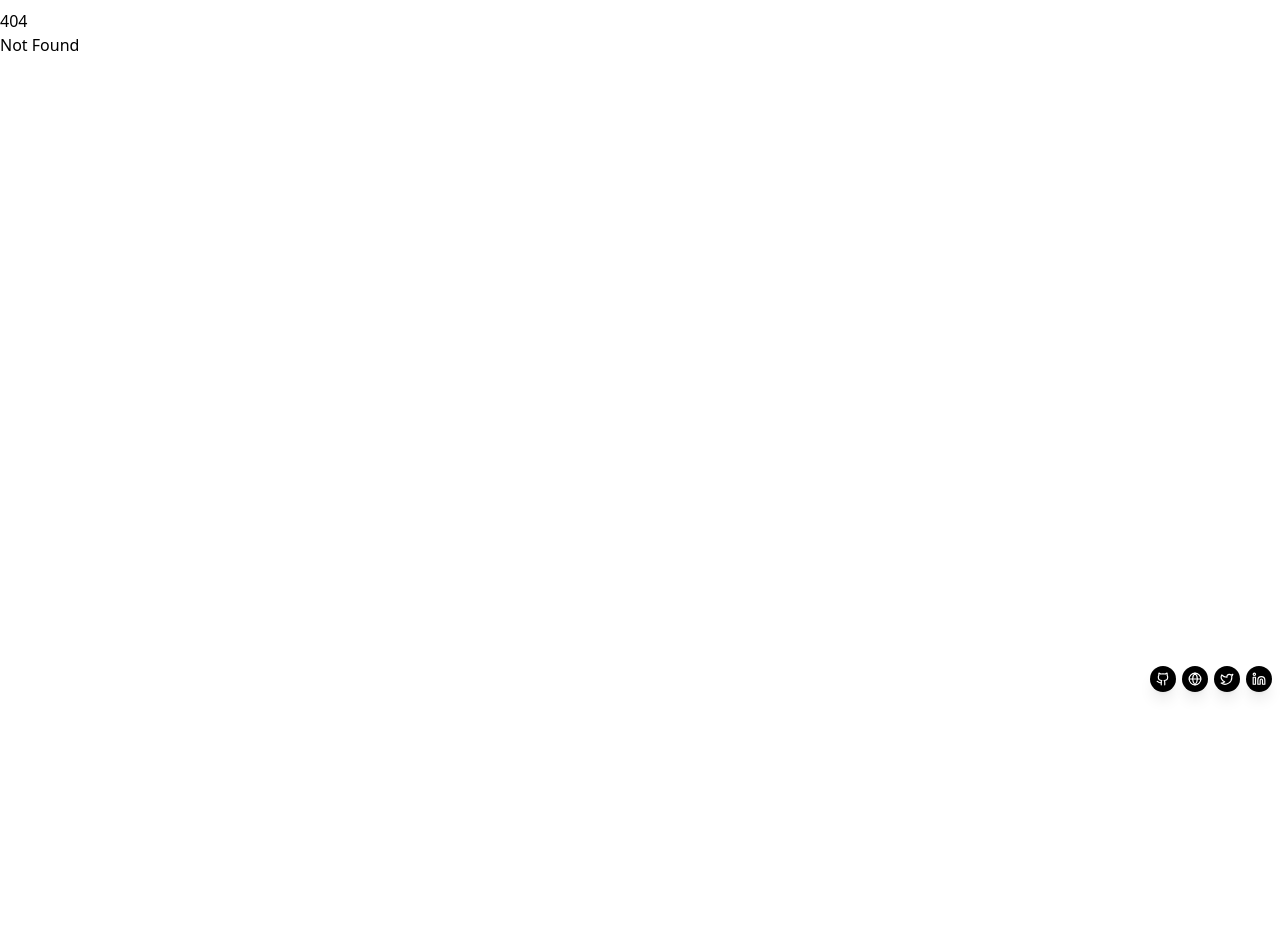
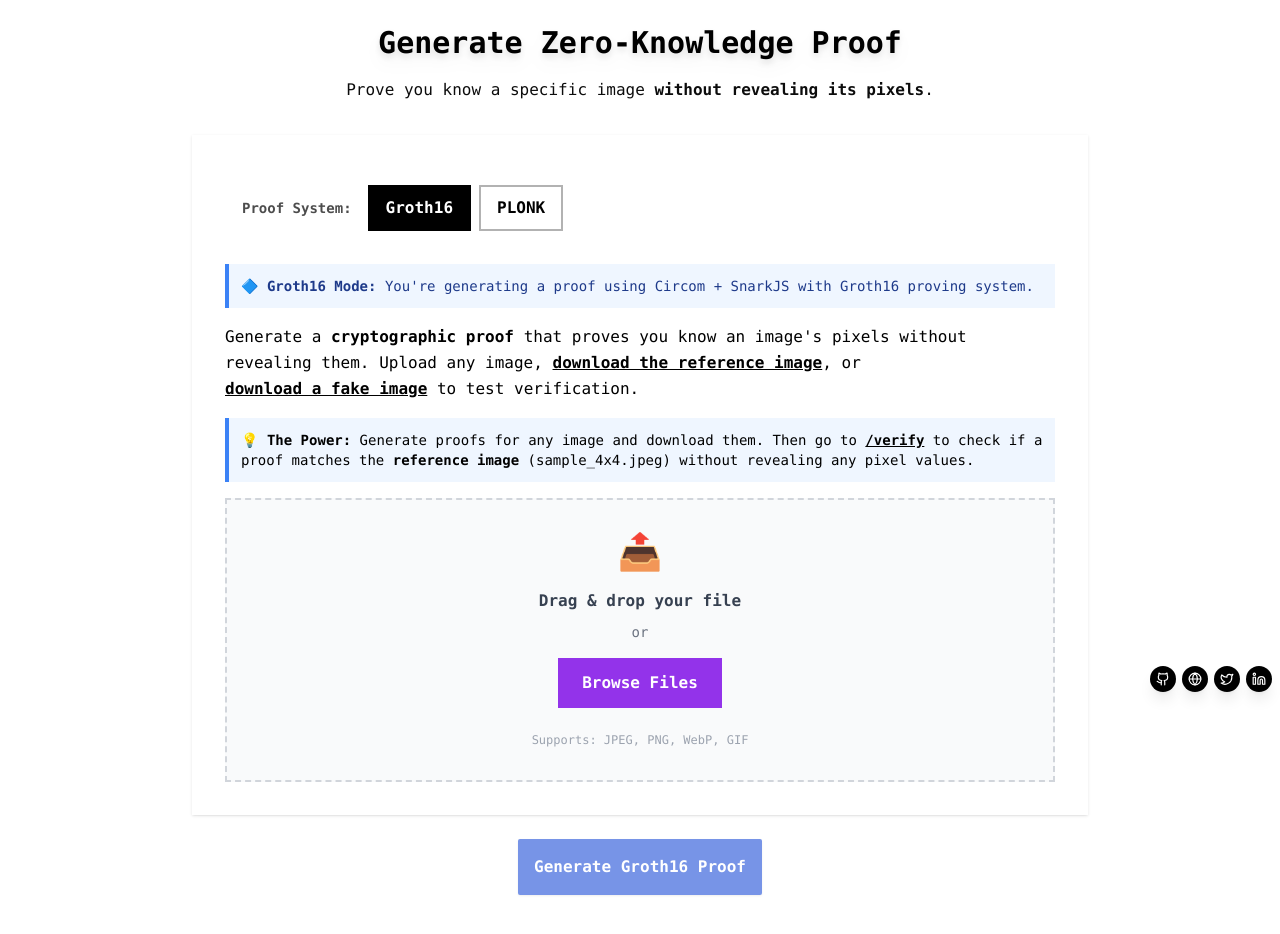
Before and after one commit to pedrofalco/zk-pixel-prover, a SvelteKit app: page /generate in a window 1280 px wide. Before the commit this address had no page. Shown: the part 100-1034 px from the top of the page. Before the commit the page ends 800 px from the top, so only its background shows below. Built offline with nearby package versions, Linux system fonts and the light colour scheme.

Commit message:
feat: add unified /generate page with proof system toggle
- Combine Groth16 and PLONK proof generation in single page
- Add ProofSystemToggle to switch between systems
- Add visual feedback banner showing active mode
- Support both proof systems from one interface

```diff
--- /dev/null
+++ b/src/routes/generate/+page.svelte
@@ -0,0 +1,161 @@
+<script lang="ts">
+    import Button from '$lib/components/Button.svelte';
+    import ErrorAlert from '$lib/components/ErrorAlert.svelte';
+    import ProofResultCard from '$lib/components/ProofResultCard.svelte';
+    import ImageUpload from '$lib/components/ImageUpload.svelte';
+    import PageHeader from '$lib/components/PageHeader.svelte';
+    import InfoCard from '$lib/components/InfoCard.svelte';
+    import ContentCard from '$lib/components/ContentCard.svelte';
+    import ProcessedImageDisplay from '$lib/components/ProcessedImageDisplay.svelte';
+    import ReferenceImageDownload from '$lib/components/ReferenceImageDownload.svelte';
+    import ProofSystemToggle from '$lib/components/ProofSystemToggle.svelte';
+    import { scrollToElement } from '$lib/utils/scroll';
+    import { downloadJSON } from '$lib/utils/download';
+    import { handleGenerateProof } from '$lib/utils/proof';
+    import { handleGeneratePlonkProof } from '$lib/utils/plonk-proof';
+    import type { ProofResult } from '$lib/utils/api';
+    import type { PlonkProofResult } from '$lib/utils/plonk-api';
+
+    let proofSystem: 'groth16' | 'plonk' = 'groth16';
+    let generatingProof = false;
+    let error: string | null = null;
+    let result: ProofResult | PlonkProofResult | null = null;
+    let imageData: { pixels: number[]; hash: string } | null = null;
+
+    let resultElement: HTMLElement;
+    let errorElement: HTMLElement;
+
+    function handleImageProcessed(pixels: number[], hash: string) {
+        imageData = { pixels, hash };
+        result = null;
+        error = null;
+    }
+
+    function handleSystemChange(system: 'groth16' | 'plonk') {
+        proofSystem = system;
+        result = null;
+        error = null;
+    }
+
+    async function onGenerateProof() {
+        if (!imageData) {
+            error = 'Please upload an image first';
+            scrollToElement(errorElement);
+            return;
+        }
+
+        if (proofSystem === 'groth16') {
+            await handleGenerateProof(
+                imageData.pixels,
+                imageData.hash,
+                (loading) => { generatingProof = loading; },
+                (err) => { error = err; scrollToElement(errorElement); },
+                (res) => { result = res; scrollToElement(resultElement); }
+            );
+        } else {
+            const normalizedHash = imageData.hash.startsWith('0x')
+                ? BigInt(imageData.hash).toString()
+                : imageData.hash;
+
+            await handleGeneratePlonkProof(
+                imageData.pixels,
+                normalizedHash,
+                (loading) => { generatingProof = loading; },
+                (err) => { error = err; scrollToElement(errorElement); },
+                (res) => { result = res; scrollToElement(resultElement); }
+            );
+        }
+    }
+
+    function downloadProof() {
+        if (!result) return;
+        const filename = proofSystem === 'groth16' ? 'proof.json' : 'plonk-proof.json';
+        downloadJSON(result, filename);
+    }
+</script>
+
+<div class="min-h-screen flex flex-col items-center justify-center p-4 text-black font-mono">
+    <PageHeader
+        title="Generate Zero-Knowledge Proof"
+        description="Prove you know a specific image <strong>without revealing its pixels</strong>."
+    />
+
+    <div class="w-full max-w-4xl mb-6">
+        <ContentCard>
+            <div class="space-y-4 leading-relaxed">
+                <ProofSystemToggle system={proofSystem} onSystemChange={handleSystemChange} />
+
+                {#if proofSystem === 'groth16'}
+                    <div class="p-3 bg-blue-50 border-l-4 border-blue-500 rounded-xs">
+                        <p class="text-sm text-blue-900">
+                            <strong>🔷 Groth16 Mode:</strong> You're generating a proof using Circom + SnarkJS with Groth16 proving system.
+                        </p>
+                    </div>
+                {:else}
+                    <div class="p-3 bg-purple-50 border-l-4 border-purple-500 rounded-xs">
+                        <p class="text-sm text-purple-900">
+                            <strong>🔶 PLONK Mode:</strong> You're generating a proof using Noir + Barretenberg with PLONK proving system.
+                        </p>
+                    </div>
+                {/if}
+
+                <p>
+                    Generate a <strong>cryptographic proof</strong> that proves you know an image's pixels without revealing them.
+                    Upload any image, <ReferenceImageDownload
+                        imagePath="/sample_4x4.jpeg"
+                        filename="sample_4x4.jpeg"
+                        errorMessage="Failed to download reference image"
+                        text="download the reference image"
+                        title="Download the reference image to test the system"
+                    />, or <ReferenceImageDownload
+                        imagePath="/sample_4x4_fake.jpeg"
+                        filename="sample_4x4_fake.jpeg"
+                        errorMessage="Failed to download fake image"
+                        text="download a fake image"
+                        title="Download a fake image to test verification"
+                    /> to test verification.
+                </p>
+
+                <InfoCard variant="blue">
+                    <strong>💡 The Power:</strong> Generate proofs for any image and download them.
+                    Then go to <a href="/verify" class="underline font-semibold">/verify</a> to check if a proof
+                    matches the <strong>reference image</strong> (sample_4x4.jpeg) without revealing any pixel values.
+                </InfoCard>
+
+                <div class="flex flex-col items-center gap-4 my-6">
+                    <ImageUpload
+                        onImageProcessed={handleImageProcessed}
+                    />
+
+                    {#if imageData}
+                        <ProcessedImageDisplay
+                            pixels={imageData.pixels}
+                            hash={imageData.hash}
+                        />
+                    {/if}
+                </div>
+            </div>
+        </ContentCard>
+
+        <div class="flex justify-center">
+            <Button
+                variant="primary"
+                loading={generatingProof}
+                disabled={!imageData}
+                onclick={onGenerateProof}
+            >
+                {#if generatingProof}
+                    Generating {proofSystem === 'groth16' ? 'Groth16' : 'PLONK'} proof...
+                {:else}
+                    Generate {proofSystem === 'groth16' ? 'Groth16' : 'PLONK'} Proof
+                {/if}
+            </Button>
+        </div>
+    </div>
+
+    <ErrorAlert bind:error bind:element={errorElement} />
+
+    {#if result}
+        <ProofResultCard {result} bind:element={resultElement} onDownload={downloadProof} />
+    {/if}
+</div>
```
